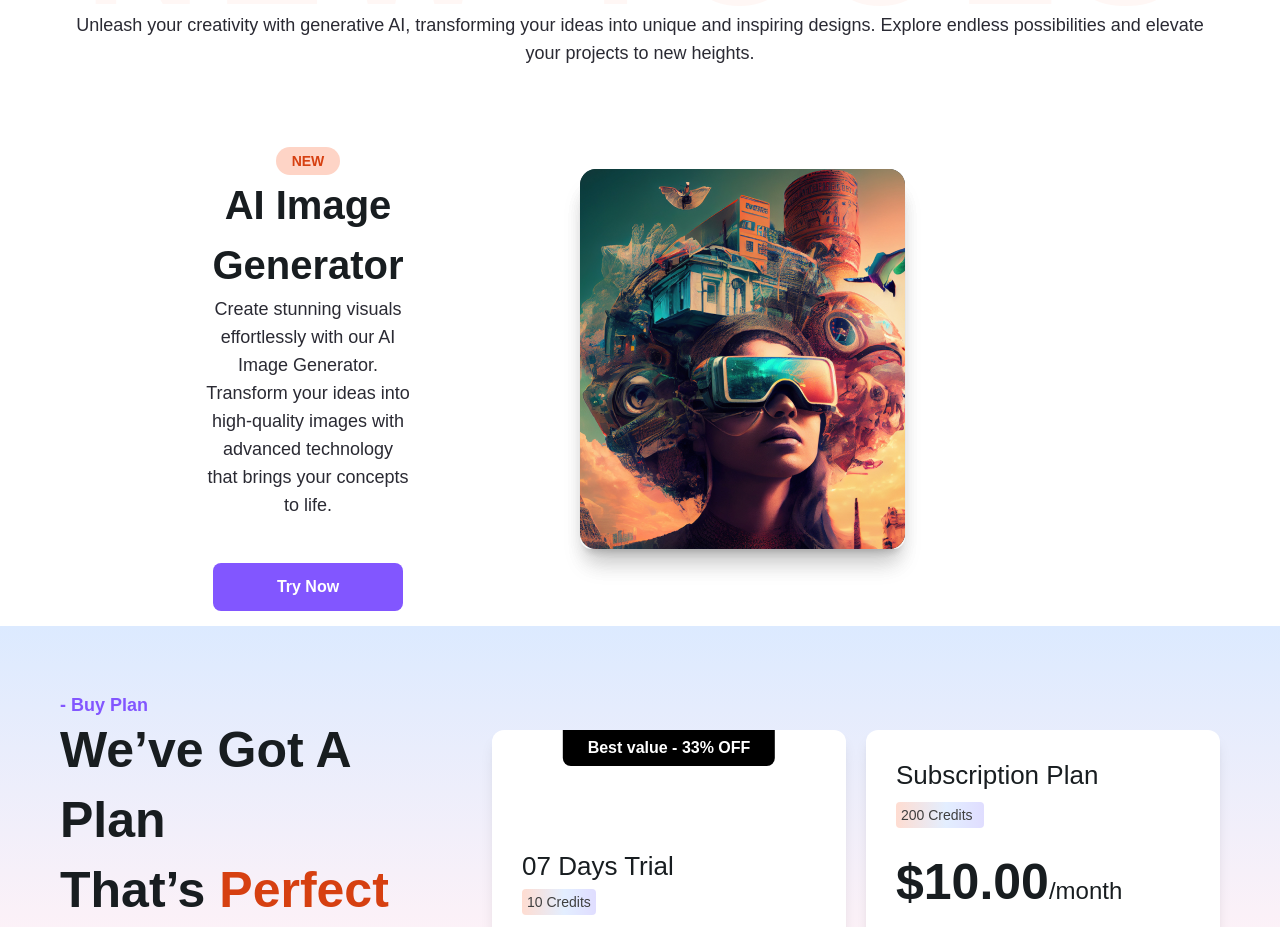
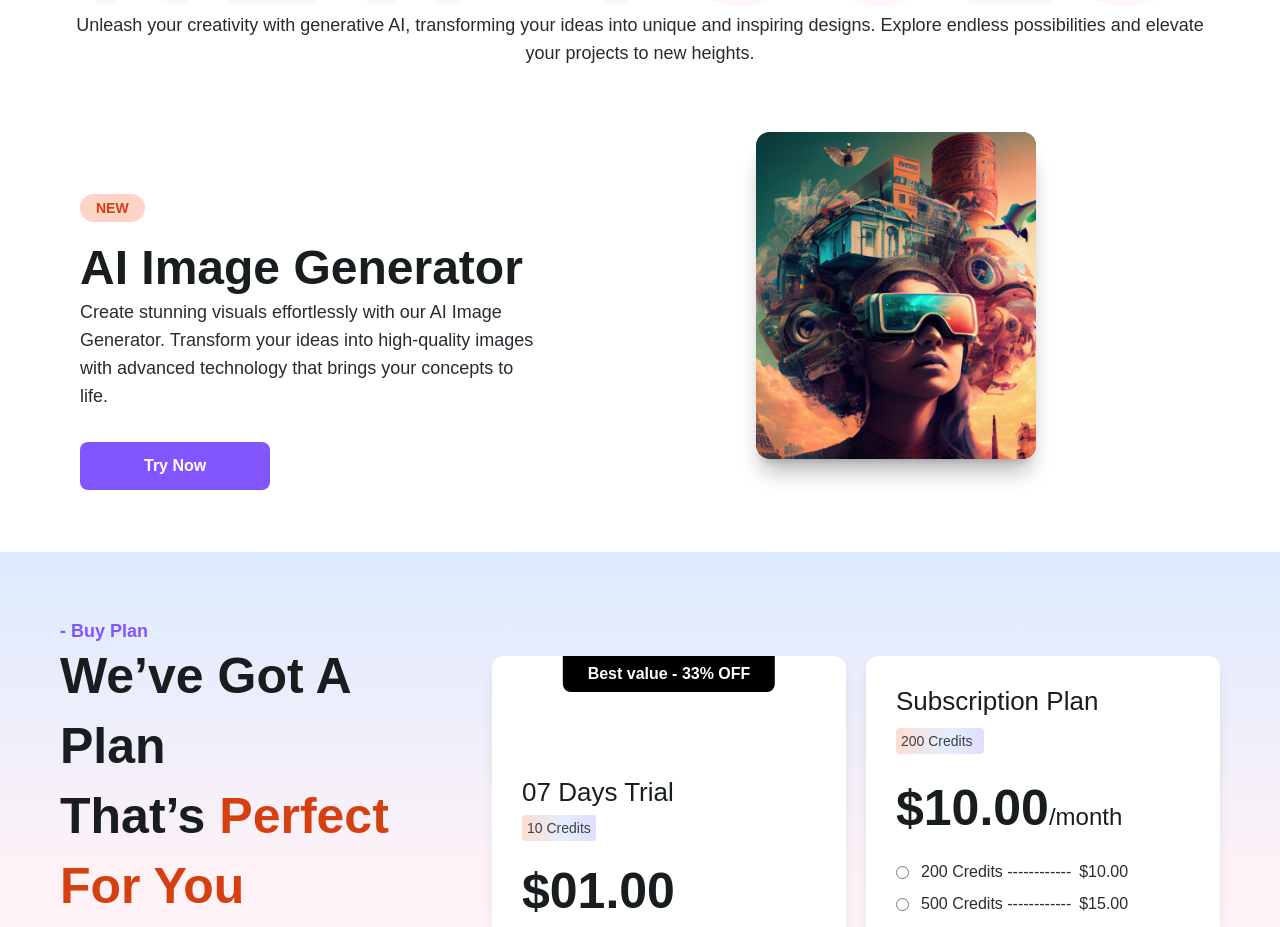
Before and after one commit to trusha97/ImageEditor, a Next.js app: page / in a window 1280 px wide. Shown: the part 2880-3807 px from the top of the page. Built offline with nearby package versions, Linux system fonts and the light colour scheme; a web font is replaced by a local one.

Commit message:
imagination section done

```diff
--- a/src/page/BackgroundRemoveTool/ImageGenerator.jsx
+++ b/src/page/BackgroundRemoveTool/ImageGenerator.jsx
@@ -5,10 +5,8 @@ import { motion } from "framer-motion";
 import Header from "@/Typography/header/Header";
 import Paragraph from "@/Typography/text/Paragraph";
 import Image from "next/image";
-import { Ai1, Ai2, Ai3, note, obremover, sound, textspech, textspechimage } from "@/utils/image";
-
+import { Ai1, Ai2, Ai3, } from "@/utils/image";
 const ImageGenerator = () => {
-    const [isHovered, setIsHovered] = useState(false);
     return (
         <div>
             <div
@@ -34,65 +32,74 @@ const ImageGenerator = () => {
         your projects to new heights."/>
             </div>
 
-            <div className="xl:flex block justify-between items-center  lg:px-51.5 px-3.5">
-                <div className="text-center !mx-auto">
-                    <div className="text-center !mx-auto">
+            <div className="flex flex-col xl:flex-row justify-between items-center lg:px-20 md:px-12 px-4 gap-12">
+  {/* Left Side (Text Section) */}
+  <div className="text-center xl:text-left max-w-[600px] mx-auto xl:mx-0">
+    <div className="mb-4">
       <button
         type="button"
-                            className=" text-[var(--orange)] bg-[var(--liteorange)] rounded-[44px] px-4 py-1.5 font-bold text-sm leading-4"
+        className="text-[var(--orange)] bg-[var(--liteorange)] rounded-[44px] px-4 py-1.5 font-bold text-sm leading-4"
       >
         NEW
       </button>
     </div>
-                    <Header className="text-[var(--doubelblack)] text-[40px] font-bold" text="AI Image Generator" />
-                    <Paragraph className="font-medium text-lg text-center !mx-auto  text-[var(--paragraphtitle)] !max-w-[563px]" text="Create stunning visuals effortlessly with our AI Image Generator. Transform your ideas into high-quality images with advanced technology that brings your concepts to life." />
+
+    <Header
+      className="text-[var(--doubelblack)] md:text-5xl text-3xl font-bold leading-tight"
+      text="AI Image Generator"
+    />
+    <Paragraph
+      className="font-medium md:text-lg text-base text-center xl:text-left mx-auto xl:mx-0 text-[var(--paragraphtitle)] max-w-[563px] mt-4"
+      text="Create stunning visuals effortlessly with our AI Image Generator. Transform your ideas into high-quality images with advanced technology that brings your concepts to life."
+    />
     <button
       type="button"
       disabled
-                        className=" mt-11 font-bold text-base leading-5 px-16 py-3.5 rounded-[var(--radius)] bg-[var(--btnbg)] text-[var(--white)]"
+      className="mt-8 font-bold text-base leading-5 px-10 md:px-16 py-3.5 rounded-[var(--radius)] bg-[var(--btnbg)] text-[var(--white)]"
     >
       Try Now
     </button>
   </div>
 
-                <div className="flex justify-end items-center xl:w-[738px] w-full h-[494px]">
-                    <div className="relative group xl:w-[664px] w-full h-[420px] flex justify-center">
+  {/* Right Side (Images Section) */}
+  <div className="flex justify-center items-center xl:w-[738px] w-full h-auto">
+    <div className="relative group md:w-[500px] w-full h-[380px] md:h-[420px] flex justify-center">
       {/* Card 1 */}
-                        <div className="absolute transition-all duration-500 ease-in-out group-hover:-rotate-6 group-hover:-translate-x-50">
+      <div className="absolute transition-all duration-500 ease-in-out group-hover:-rotate-6 group-hover:-translate-x-8">
         <Image
           src={Ai1}
           alt="ai image1"
-                                width={325}
-                                height={380}
+          width={280}
+          height={340}
           className="rounded-xl shadow-xl"
         />
       </div>
 
-                        {/* Card 2 (middle - main card) */}
+      {/* Card 2 (Main Card) */}
       <div className="absolute transition-all duration-500 ease-in-out z-10">
         <Image
           src={Ai2}
           alt="ai image2"
-                                width={325}
-                                height={380}
+          width={280}
+          height={340}
           className="rounded-xl shadow-xl"
         />
       </div>
 
       {/* Card 3 */}
-                        <div className="absolute transition-all duration-500 ease-in-out group-hover:rotate-6 group-hover:translate-x-50">
+      <div className="absolute transition-all duration-500 ease-in-out group-hover:rotate-6 group-hover:translate-x-8">
         <Image
           src={Ai3}
           alt="ai image3"
-                                width={325}
-                                height={380}
+          width={280}
+          height={340}
           className="rounded-xl shadow-xl"
         />
       </div>
     </div>
-
   </div>
 </div>
+
         </div>
     )
 }
```
Lines whose indentation alone changed are shown as unchanged.
